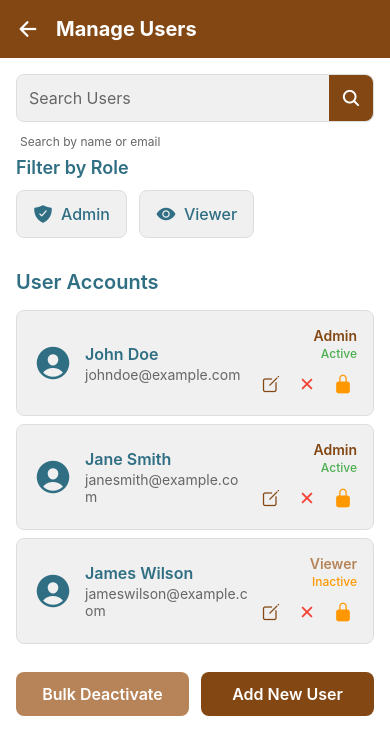
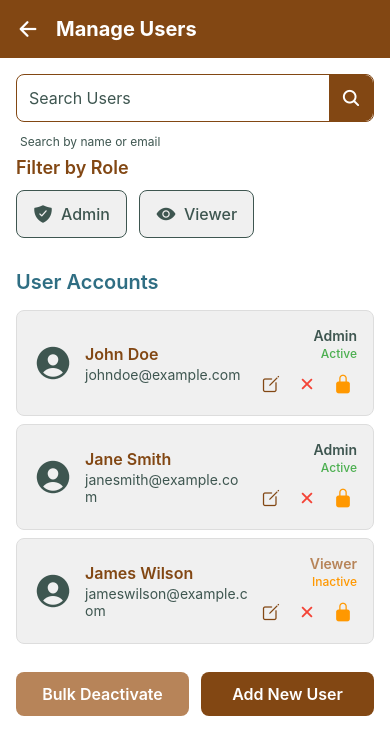
Before and after one commit to COS301-SE-2025/Snap-Vision, a React Native app in the folder snap-vision/: screen /AdminManageUsers in a window 390 px wide. Shown: the top 754 px of the page. Built offline with nearby package versions, Linux system fonts and the light colour scheme.

Commit message:
Standardized colours

```diff
--- a/snap-vision/src/components/atoms/AppInput.tsx
+++ b/snap-vision/src/components/atoms/AppInput.tsx
@@ -16,7 +16,7 @@ export default function AppInput({ style, ...props }: TextInputProps & { style?:
         },
         style,
       ]}
-      placeholderTextColor={isDark ? '#824713' : '#B78459'}
+      placeholderTextColor={isDark ? '#90AFA8' : '#3E5650'}
     />
   );
 }
--- a/snap-vision/src/components/atoms/FilterButton.tsx
+++ b/snap-vision/src/components/atoms/FilterButton.tsx
@@ -1,4 +1,3 @@
-// src/components/atoms/FilterButton.tsx
 import React from 'react';
 import { TouchableOpacity, Text, StyleSheet } from 'react-native';
 import Icon from 'react-native-vector-icons/Ionicons';
@@ -16,13 +15,16 @@ export default function FilterButton({ title, iconName, isSelected, onPress }: P
   const { isDark } = useTheme();
   const colors = getThemeColors(isDark);
 
+  const selectedBackground = colors.secondary;
+  const selectedText = '#fff';
+
   return (
     <TouchableOpacity
       style={[
         styles.container,
         {
-          backgroundColor: isSelected ? '#824713' : colors.card,
-          borderColor: isSelected ? '#824713' : colors.border,
+          backgroundColor: isSelected ? selectedBackground : colors.card,
+          borderColor: isSelected ? selectedBackground : colors.secondary,
         },
       ]}
       onPress={onPress}
@@ -30,13 +32,13 @@ export default function FilterButton({ title, iconName, isSelected, onPress }: P
       <Icon
         name={iconName}
         size={20}
-        color={isSelected ? '#fff' : colors.text}
+        color={isSelected ? selectedText : colors.secondary}
         style={styles.icon}
       />
       <Text
         style={[
           styles.text,
-          { color: isSelected ? '#fff' : colors.text },
+          { color: isSelected ? selectedText : colors.secondary },
         ]}
       >
         {title}
--- a/snap-vision/src/components/atoms/SearchInput.tsx
+++ b/snap-vision/src/components/atoms/SearchInput.tsx
@@ -1,4 +1,3 @@
-// src/components/atoms/SearchInput.tsx
 import React from 'react';
 import { TextInput, View, StyleSheet, TouchableOpacity } from 'react-native';
 import Icon from 'react-native-vector-icons/Ionicons';
@@ -17,16 +16,19 @@ export default function SearchInput({ placeholder, value, onChangeText, onSearch
   const colors = getThemeColors(isDark);
 
   return (
-    <View style={[styles.container, { backgroundColor: colors.card, borderColor: colors.border }]}>
+    <View style={[styles.container, { backgroundColor: colors.background, borderColor: colors.primary }]}>
       <TextInput
-        style={[styles.input, { color: colors.text }]}
+        style={[styles.input, { color: colors.secondary }]}
         placeholder={placeholder}
-        placeholderTextColor={isDark ? '#999' : '#666'}
+        placeholderTextColor={colors.secondary}
         value={value}
         onChangeText={onChangeText}
       />
-      <TouchableOpacity style={[styles.searchButton, { backgroundColor: '#824713' }]} onPress={onSearch}>
-        <Icon name="search" size={20} color="#fff" />
+      <TouchableOpacity
+        style={[styles.searchButton, { backgroundColor: colors.primary }]}
+        onPress={onSearch}
+      >
+        <Icon name="search" size={20} color={'#fff'} />
       </TouchableOpacity>
     </View>
   );
--- a/snap-vision/src/components/molecules/RoleFilter.tsx
+++ b/snap-vision/src/components/molecules/RoleFilter.tsx
@@ -1,4 +1,3 @@
-// src/components/molecules/RoleFilter.tsx
 import React from 'react';
 import { View, Text, StyleSheet } from 'react-native';
 import FilterButton from '../atoms/FilterButton';
@@ -16,7 +15,7 @@ export default function RoleFilter({ selectedRole, onRoleChange }: Props) {
 
   return (
     <View style={styles.container}>
-      <Text style={[styles.title, { color: colors.text }]}>Filter by Role</Text>
+      <Text style={[styles.title, { color: colors.primary }]}>Filter by Role</Text>
       <View style={styles.buttonsContainer}>
         <FilterButton
           title="Admin"
--- a/snap-vision/src/components/molecules/UserCard.tsx
+++ b/snap-vision/src/components/molecules/UserCard.tsx
@@ -1,4 +1,3 @@
-// src/components/molecules/UserCard.tsx
 import React from 'react';
 import { View, Text, StyleSheet, TouchableOpacity } from 'react-native';
 import Icon from 'react-native-vector-icons/Ionicons';
@@ -17,45 +16,36 @@ export default function UserCard({ user, onEdit, onDelete, onToggleStatus }: Pro
   const { isDark } = useTheme();
   const colors = getThemeColors(isDark);
 
-  const getRoleColor = (role: string) => {
-    return role === 'Admin' ? '#824713' : '#B78459';
-  };
-
-  const getStatusColor = (status: string) => {
-    return status === 'Active' ? '#4CAF50' : '#FF9800';
-  };
+  const roleColor = user.role === 'Admin' ? colors.secondary : colors.roleSecondary;
+  const statusColor = user.status === 'Active' ? colors.statusActive : colors.statusInactive;
 
   return (
     <View style={[styles.container, { backgroundColor: colors.card, borderColor: colors.border }]}>
       <View style={styles.leftSection}>
-        <Icon name="person-circle" size={40} color={colors.text} />
+        <Icon name="person-circle" size={40} color={colors.secondary} />
         <View style={styles.userInfo}>
-          <Text style={[styles.userName, { color: colors.text }]}>{user.name}</Text>
-          <Text style={[styles.userEmail, { color: isDark ? '#999' : '#666' }]}>{user.email}</Text>
+          <Text style={[styles.userName, { color: colors.primary }]}>{user.name}</Text>
+          <Text style={[styles.userEmail, { color: colors.secondary }]}>{user.email}</Text>
         </View>
       </View>
 
       <View style={styles.rightSection}>
         <View style={styles.roleStatusContainer}>
-          <Text style={[styles.roleText, { color: getRoleColor(user.role) }]}>
-            {user.role}
-          </Text>
-          <Text style={[styles.statusText, { color: getStatusColor(user.status) }]}>
-            {user.status}
-          </Text>
+          <Text style={[styles.roleText, { color: roleColor }]}>{user.role}</Text>
+          <Text style={[styles.statusText, { color: statusColor }]}>{user.status}</Text>
         </View>
 
         <View style={styles.actionsContainer}>
           <TouchableOpacity style={styles.actionButton} onPress={() => onEdit(user)}>
-            <Icon name="create-outline" size={20} color="#824713" />
+            <Icon name="create-outline" size={20} color={colors.primary} />
           </TouchableOpacity>
 
           <TouchableOpacity style={styles.actionButton} onPress={() => onDelete(user)}>
-            <Icon name="close" size={20} color="#F44336" />
+            <Icon name="close" size={20} color={colors.danger} />
           </TouchableOpacity>
 
           <TouchableOpacity style={styles.actionButton} onPress={() => onToggleStatus(user)}>
-            <Icon name="lock-closed" size={20} color="#FF9800" />
+            <Icon name="lock-closed" size={20} color={colors.warning} />
           </TouchableOpacity>
         </View>
       </View>
--- a/snap-vision/src/components/organisms/AdminEditFloorplansContent.tsx
+++ b/snap-vision/src/components/organisms/AdminEditFloorplansContent.tsx
@@ -34,7 +34,7 @@ export default function AdminEditFloorplansContent({
       <SettingsHeader title="Edit Floorplans" />
       <ScrollView contentContainerStyle={{ padding: 16 }}>
         {/* Step 1: Select Floorplan */}
-        <Text style={[styles.label, { color: colors.text }]}>Select Floorplan</Text>
+        <Text style={[styles.label, { color: colors.primary }]}>Select Floorplan</Text>
         <View style={styles.floorplanList}>
           {mockFloorplans.map(fp => (
             <TouchableOpacity
@@ -45,7 +45,7 @@ export default function AdminEditFloorplansContent({
               ]}
               onPress={() => setSelectedFloorplan(fp.id)}
             >
-              <Text style={{ color: selectedFloorplan === fp.id ? colors.background : colors.text }}>
+              <Text style={{ color: selectedFloorplan === fp.id ? colors.background : colors.secondary }}>
                 {fp.name}
               </Text>
             </TouchableOpacity>
--- a/snap-vision/src/components/organisms/ManageUsersForm.tsx
+++ b/snap-vision/src/components/organisms/ManageUsersForm.tsx
@@ -9,7 +9,6 @@ import {
 import { useTheme } from '../../theme/ThemeContext';
 import { getThemeColors } from '../../theme';
 import { useUserManagement } from '../../hooks/useUserManagement';
-import TopBar from '../molecules/TopBar';
 import SearchInput from '../atoms/SearchInput';
 import RoleFilter from '../molecules/RoleFilter';
 import UserCard from '../molecules/UserCard';
@@ -40,7 +39,7 @@ export default function ManageUsersForm({ navigation }: Props) {
   if (loading) {
     return (
       <View style={[styles.loadingContainer, { backgroundColor: colors.background }]}>
-        <ActivityIndicator size="large" color="#824713" />
+        <ActivityIndicator size="large" color={colors.primary} />
         <Text style={[styles.loadingText, { color: colors.text }]}>Loading users...</Text>
       </View>
     );
@@ -57,7 +56,7 @@ export default function ManageUsersForm({ navigation }: Props) {
             value={filters.searchQuery}
             onChangeText={updateSearchQuery}
           />
-        <Text style={[styles.searchSubtext, { color: isDark ? '#999' : '#666' }]}>
+          <Text style={[styles.searchSubtext, { color: colors.secondary }]}>
             Search by name or email
           </Text>
         </View>
@@ -76,7 +75,7 @@ export default function ManageUsersForm({ navigation }: Props) {
 
           {users.length === 0 ? (
             <View style={styles.emptyState}>
-            <Text style={[styles.emptyStateText, { color: colors.text }]}>
+              <Text style={[styles.emptyStateText, { color: colors.secondary }]}>
                 No users found
               </Text>
             </View>
--- a/snap-vision/src/theme/colours.ts
+++ b/snap-vision/src/theme/colours.ts
@@ -1,17 +1,30 @@
 export const lightColors = {
   background: '#ffffff',
   text: '#2f6e83',
+  subtleText: '#666666',
   border: '#ddd',
   card: '#f0f0f0',
   primary: '#824713',
+  roleSecondary: '#B78459',
+  statusActive: '#4CAF50',
+  statusInactive: '#FF9800',
+  danger: '#F44336',
+  warning: '#FF9800',
   secondary: '#3E5650',
+
 };
 
 export const darkColors = {
   background: '#000000',
   text: '#69c6d0',
+  subtleText: '#999999',
   border: '#444',
   card: '#1e1e1e',
   primary: '#B78459',
+  roleSecondary: '#824713',
+  statusActive: '#4CAF50',
+  statusInactive: '#FF9800',
+  danger: '#F44336',
+  warning: '#FF9800',
   secondary: '#90AFA8',
 };
```
Also changed, not shown: snap-vision/src/components/molecules/FloorplanListItem.tsx (+6 -6 lines), snap-vision/src/components/organisms/AchievementsForm.tsx (+28 -69 lines), snap-vision/src/components/organisms/AdminLoadFloorplansContent.tsx (+9 -9 lines). Lines whose indentation alone changed are shown as unchanged.
